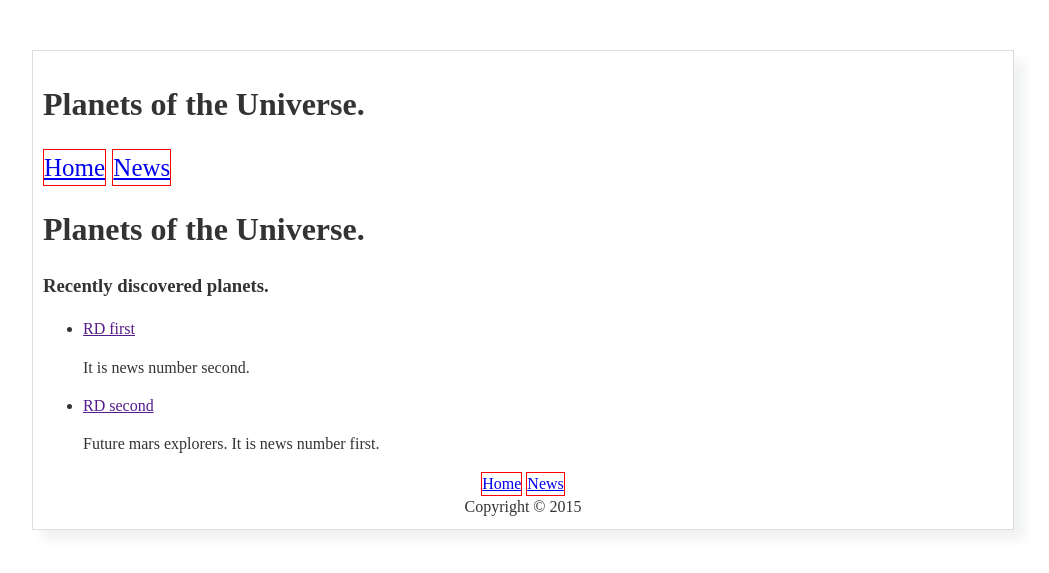
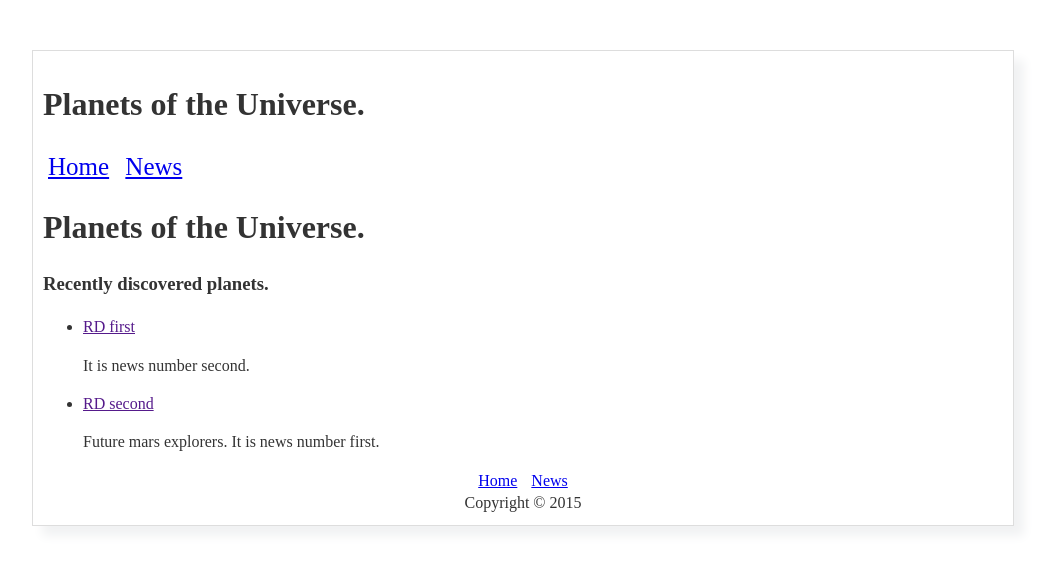
Before and after one commit to Tajtaj/planets-of-the-universe, a Jekyll site: the page built from index.html, in a window 1280 px wide. Shown: the top 573 px of the page, without its empty margins (117-1166 px from the left). Built offline with Jekyll 4.4.1, drawn with Linux system fonts in a browser that asks for light colours; Markdown is read by kramdown in place of the engine named in the settings.

Commit message:
CSS is updated.

```diff
--- a/assets/css/common.css
+++ b/assets/css/common.css
@@ -28,6 +28,6 @@ body{
 .footer{
 	text-align:center;
 }
-.nav li{
-	border:1px solid red;
+.nav li a{
+	padding:5px;
 }
```
Also changed, not shown: 1 other file.
